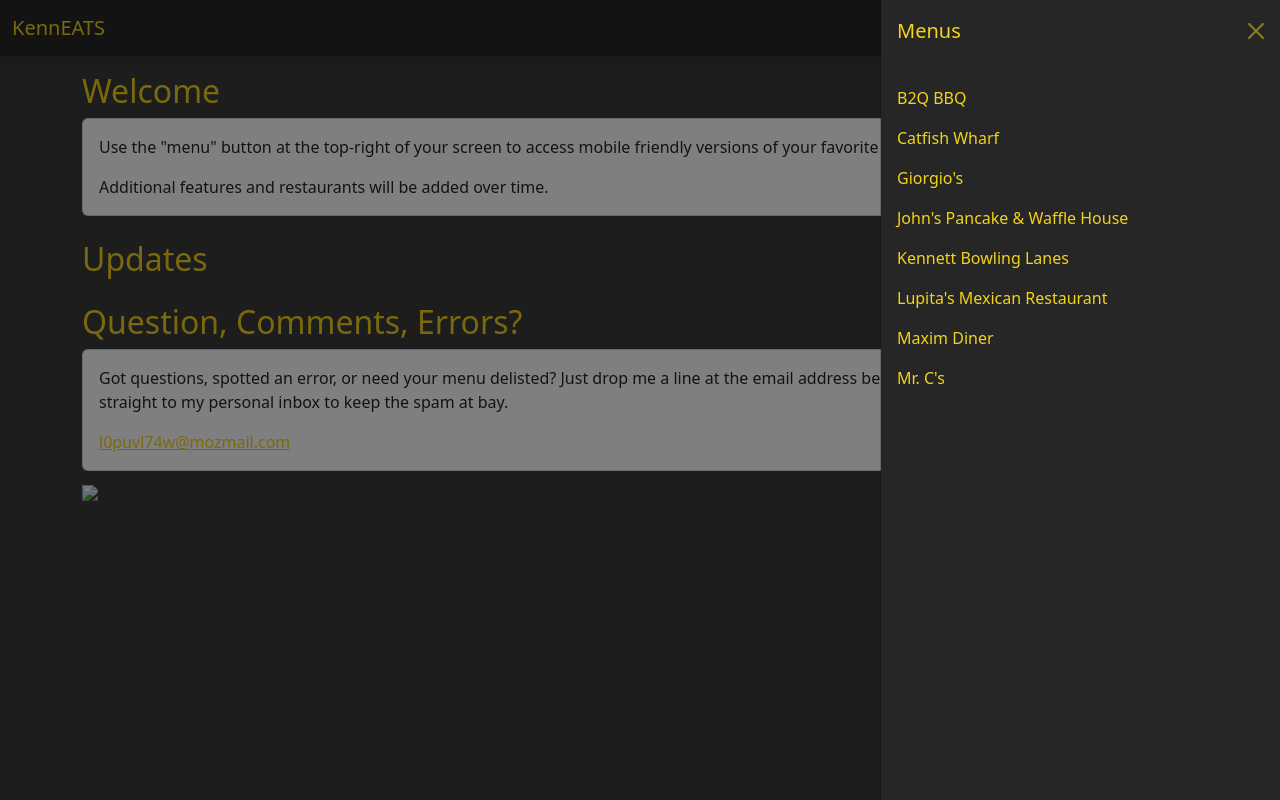
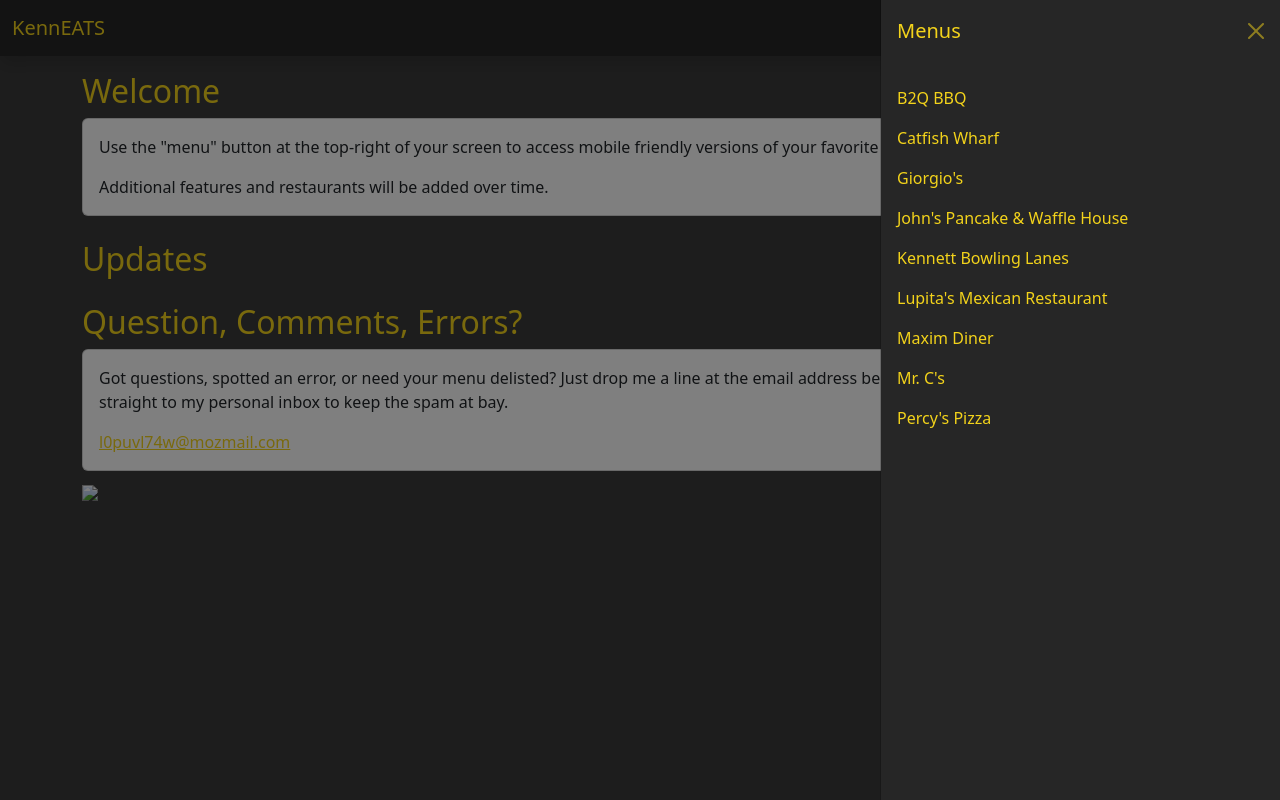
Before and after one commit to adostacey/menu-app, a Django app: template templates/home.html in a window 1280 px wide, after a click on "Menus". Run offline with Django 3.2, Linux system fonts and the light colour scheme; the template is opened without the code that fills it, so the values that code supplies are empty; some libraries are stand-ins or nearby versions.

Commit message:
Add Percy

```diff
--- a/templates/base.html
+++ b/templates/base.html
@@ -75,6 +75,9 @@
                             <li class="nav-item">
                                 <a class="nav-link" href="/menu/mrc">Mr. C's</a>
                             </li>
+                            <li class="nav-item">
+                                <a class="nav-link" href="/menu/percys">Percy's Pizza</a>
+                            </li>
                         </ul>
                     </div>
                 </div>
```
